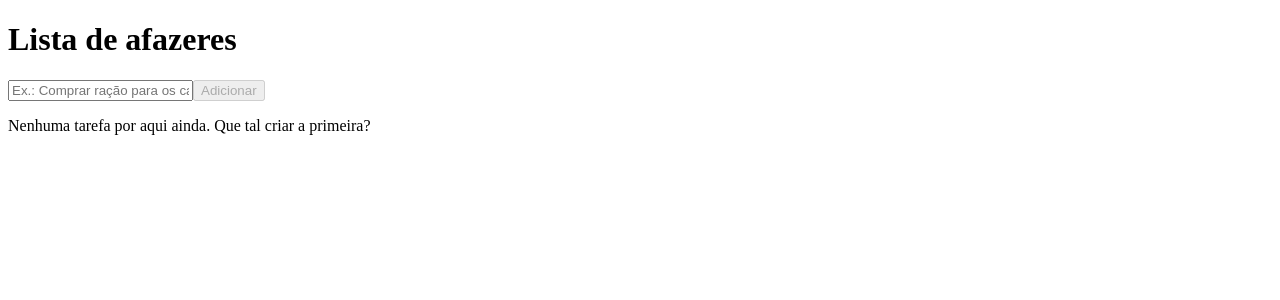
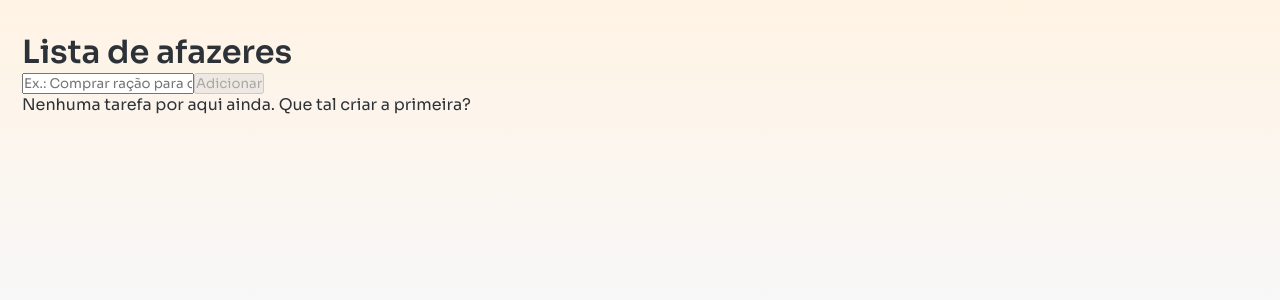
Before and after one commit to taynasales/desafio-todo-list, a React (Vite) app: page / in a window 1280 px wide. Shown: the top 300 px of the page. Built offline with nearby package versions, Linux system fonts and the light colour scheme.

Commit message:
style: define variaveis de cor e tipografia

```diff
--- a/src/index.css
+++ b/src/index.css
@@ -0,0 +1,43 @@
+@import url("https://fonts.googleapis.com/css2?family=Sora:wght@300;400;500;600&family=JetBrains+Mono:wght@400;500&display=swap");
+
+:root {
+  --brand: #ff6b00;
+  --brand-pressed: #e85f00;
+  --brand-text: #8a4a1c;
+  --on-brand: #3d1f08;
+
+  --font-sans: "Sora", system-ui, sans-serif;
+  --font-mono: "JetBrains Mono", monospace;
+
+  --ink: #2c3238;
+  --ink-soft: #6e767d;
+  --border: #e6e9eb;
+  --surface: #ffffff;
+
+  --bg: #f7f8f9;
+  --bg-glow: #fff3e4;
+}
+
+* {
+  box-sizing: border-box;
+  margin: 0;
+  padding: 0;
+}
+
+body {
+  font-family: var(--font-sans);
+  color: var(--ink);
+  background: linear-gradient(to bottom, var(--bg-glow), var(--bg) 320px);
+  min-height: 100vh;
+  padding: 32px 22px 40px;
+  -webkit-font-smoothing: antialiased;
+}
+
+button {
+  font-family: inherit;
+  cursor: pointer;
+}
+
+input {
+  font-family: inherit;
+}
```
